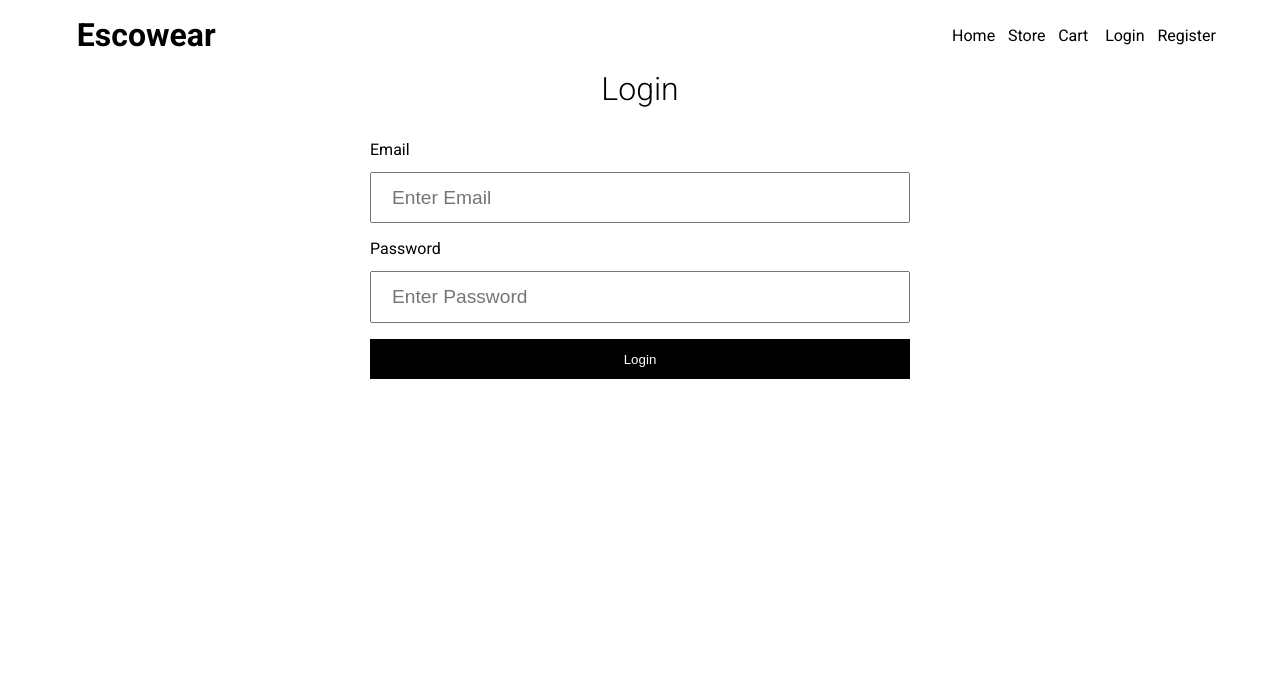
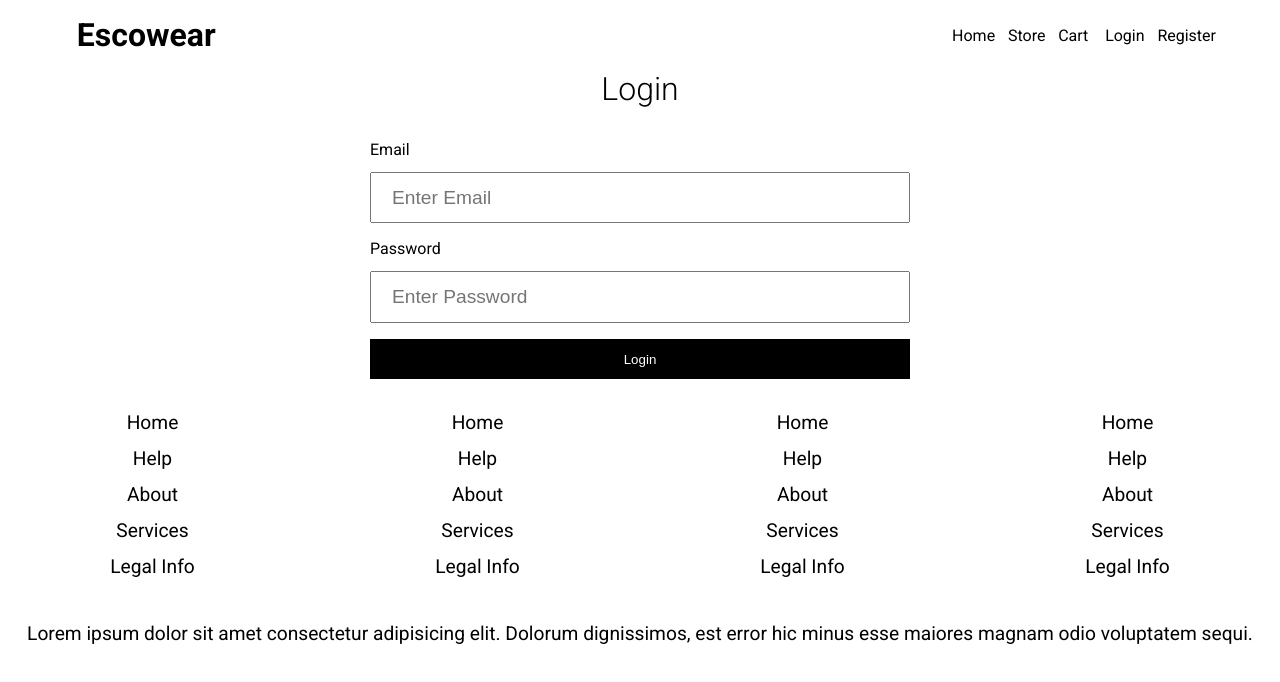
Before and after one commit to kofiarhin/escowear-fullstack-app, a React (Create React App) app in the folder client/: page /login in a window 1280 px wide. Shown: the top 682 px of the page. Built offline with nearby package versions, Linux system fonts and the light colour scheme.

Commit message:
updated client footer

```diff
--- a/client/src/App.js
+++ b/client/src/App.js
@@ -17,6 +17,7 @@ import {
   DashBoard,
 } from "./Pages";
 import Logout from "./components/Logout/Logout.component";
+import Footer from "./components/Footer/Footer.component";
 
 const App = () => {
   const initialState = () => {
@@ -58,6 +59,8 @@ const App = () => {
             element={<Logout setIsLoggedIn={isLoggedIn} />}
           />
         </Routes>
+
+        <Footer />
       </BrowserRouter>
     </div>
   );
--- a/client/src/Pages/Home/Home.page.js
+++ b/client/src/Pages/Home/Home.page.js
@@ -2,7 +2,16 @@ import "./home.styles.css";
 const Home = () => {
   return (
     <div className="home">
-      <img src="/images/banner.jpg" alt="" />
+      <div className="container">
+        <div
+          className="banner"
+          style={{
+            height: "80vh",
+            backgroundImage: "url(/images/banner.jpg)",
+            backgroundSize: "cover",
+          }}
+        ></div>
+      </div>
     </div>
   );
 };
--- a/client/src/Pages/Store/store.page.js
+++ b/client/src/Pages/Store/store.page.js
@@ -17,9 +17,6 @@ const Store = ({ category, setCategory }) => {
         <button onClick={() => setCategory("hoodies")}>Hoodies</button>
         <button onClick={() => setCategory("shirts")}>shirts</button>
         <button onClick={() => setCategory("gym")}>Gym</button>
-        {/* <a href="/store/hoodies">Hoodies</a>
-        <a href="/store/gym">Gym</a>
-        <a href="/store/shirts">Shirts</a> */}
       </div>
       <ProductList data={data} category={category} />
     </div>
--- /dev/null
+++ b/client/src/components/Footer/Footer.component.js
@@ -0,0 +1,116 @@
+import { Link } from "react-router-dom";
+import "./footer.styles.css";
+const Footer = () => {
+  return (
+    <div className="footer">
+      <div className="footer-wrapper">
+        <div className="footer-unit">
+          <ul>
+            <li>
+              {" "}
+              <Link to="/"> Home</Link>
+            </li>
+            <li>
+              {" "}
+              <Link to="/"> Help</Link>
+            </li>
+            <li>
+              {" "}
+              <Link to="/"> About</Link>
+            </li>
+            <li>
+              {" "}
+              <Link to="/"> Services</Link>
+            </li>
+            <li>
+              {" "}
+              <Link to="/"> Legal Info</Link>
+            </li>
+          </ul>
+        </div>
+
+        <div className="footer-unit">
+          <ul>
+            <li>
+              {" "}
+              <Link to="/"> Home</Link>
+            </li>
+            <li>
+              {" "}
+              <Link to="/"> Help</Link>
+            </li>
+            <li>
+              {" "}
+              <Link to="/"> About</Link>
+            </li>
+            <li>
+              {" "}
+              <Link to="/"> Services</Link>
+            </li>
+            <li>
+              {" "}
+              <Link to="/"> Legal Info</Link>
+            </li>
+          </ul>
+        </div>
+
+        <div className="footer-unit">
+          <ul>
+            <li>
+              {" "}
+              <Link to="/"> Home</Link>
+            </li>
+            <li>
+              {" "}
+              <Link to="/"> Help</Link>
+            </li>
+            <li>
+              {" "}
+              <Link to="/"> About</Link>
+            </li>
+            <li>
+              {" "}
+              <Link to="/"> Services</Link>
+            </li>
+            <li>
+              {" "}
+              <Link to="/"> Legal Info</Link>
+            </li>
+          </ul>
+        </div>
+
+        <div className="footer-unit">
+          <ul>
+            <li>
+              {" "}
+              <Link to="/"> Home</Link>
+            </li>
+            <li>
+              {" "}
+              <Link to="/"> Help</Link>
+            </li>
+            <li>
+              {" "}
+              <Link to="/"> About</Link>
+            </li>
+            <li>
+              {" "}
+              <Link to="/"> Services</Link>
+            </li>
+            <li>
+              {" "}
+              <Link to="/"> Legal Info</Link>
+            </li>
+          </ul>
+        </div>
+      </div>
+
+      <p className="slug">
+        Lorem ipsum dolor sit amet consectetur adipisicing elit. Dolorum
+        dignissimos, est error hic minus esse maiores magnam odio voluptatem
+        sequi.
+      </p>
+    </div>
+  );
+};
+export default Footer;
--- /dev/null
+++ b/client/src/components/Footer/footer.styles.css
@@ -0,0 +1,36 @@
+.footer {
+  padding: 2rem 0rem;
+}
+
+.footer-wrapper {
+  display: grid;
+  grid-template-columns: repeat(4, 1fr);
+  grid-gap: 20px;
+  margin-bottom: 2rem;
+}
+
+.footer-unit li {
+  font-size: 1.2rem;
+  margin-bottom: 0.8rem;
+  text-align: center;
+}
+
+.footer .slug {
+  font-size: 1.2rem;
+  text-align: center;
+}
+
+@media (max-width: 800px) {
+  .footer-wrapper {
+    grid-template-columns: repeat(2, 1fr);
+  }
+  .footer .slug {
+    text-align: center;
+  }
+}
+
+@media (max-width: 500px) {
+  .footer-wrapper {
+    grid-template-columns: 1fr;
+  }
+}
--- a/client/src/index.styles.css
+++ b/client/src/index.styles.css
@@ -24,6 +24,12 @@ button {
     outline: none;
     border: none;
     cursor: pointer;
+}
+
+ul {
+    list-style: none;
+    margin: 0;
+    padding: 0;
 }
 .container {
     widtH: 1200px;
```
Also changed, not shown: client/src/Pages/Home/home.styles.css (line endings or trailing spaces).
